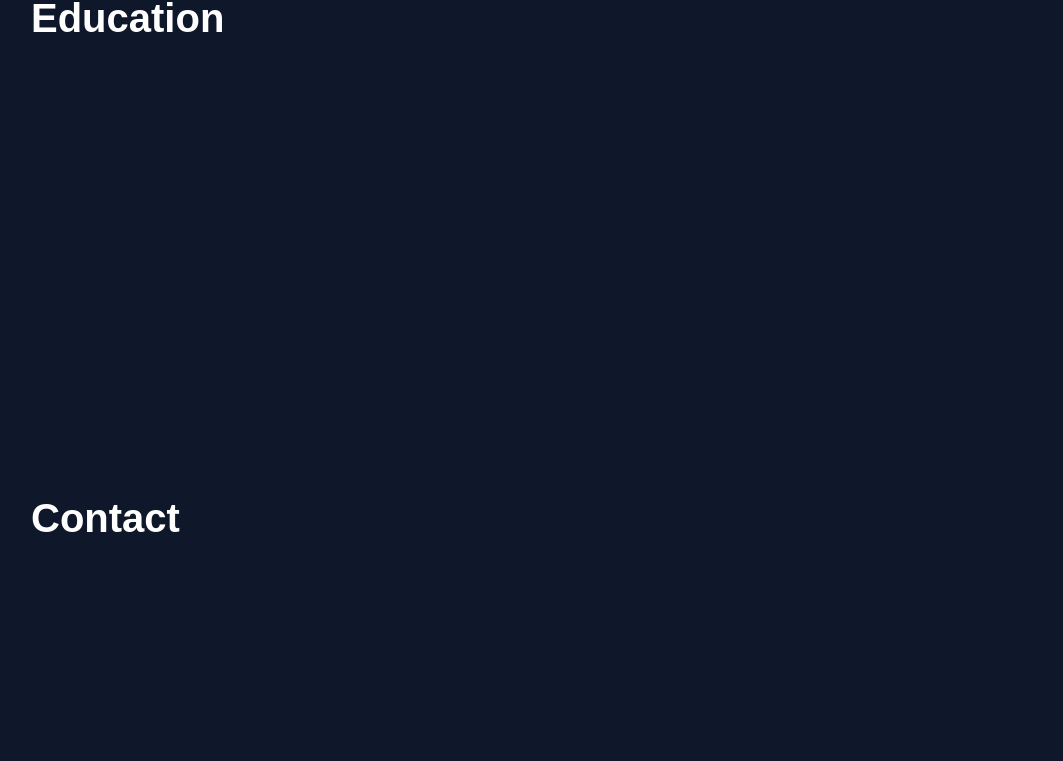
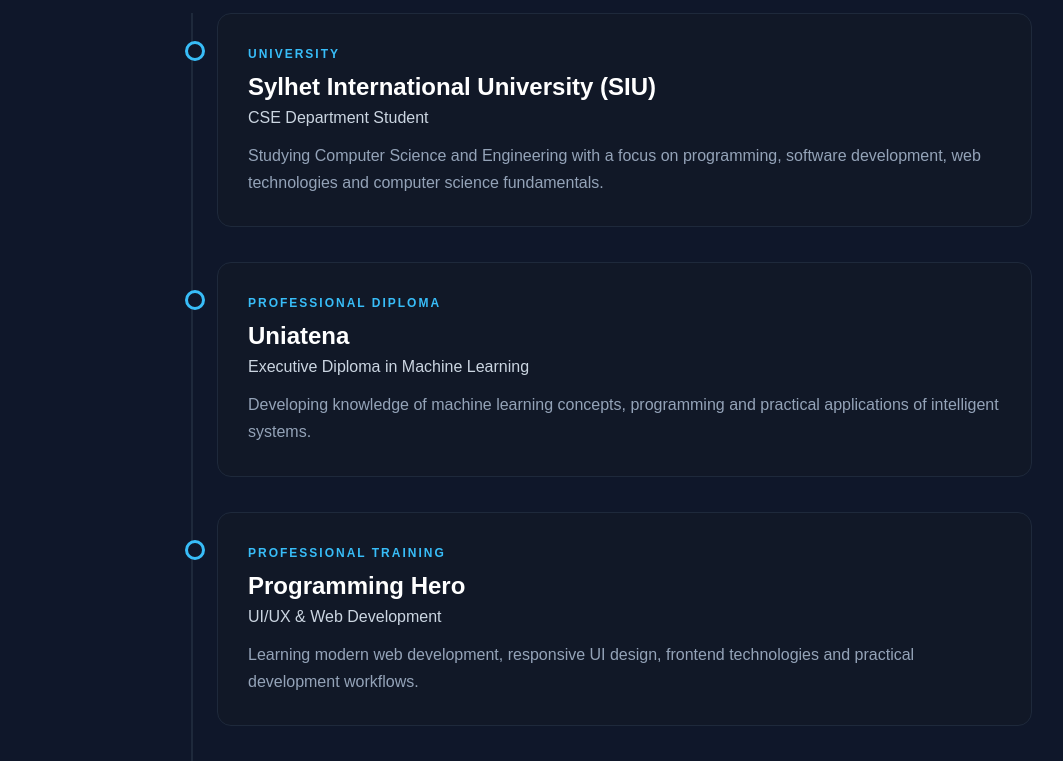
Before and after one commit to Asraful666/asraful-portfolio, a React (Vite) app: page / in a window 1280 px wide. Shown: the part 3164-3925 px from the top of the page, without its empty margins (33-1096 px from the left). Built offline with nearby package versions, Linux system fonts and the light colour scheme.

Commit message:
feat: add education and learning journey

```diff
--- a/src/App.css
+++ b/src/App.css
@@ -598,3 +598,149 @@
   }
 
 }
+
+/* =========================
+   EDUCATION
+========================= */
+
+.education-section {
+  background: #0f172a;
+}
+
+.education-timeline {
+  position: relative;
+
+  max-width: 850px;
+
+  margin: 0 auto;
+
+  padding-left: 35px;
+}
+
+/* Timeline line */
+
+.education-timeline::before {
+  content: "";
+
+  position: absolute;
+
+  left: 9px;
+  top: 0;
+  bottom: 0;
+
+  width: 2px;
+
+  background: #1e293b;
+}
+
+/* Education item */
+
+.education-item {
+  position: relative;
+
+  margin-bottom: 35px;
+}
+
+/* Timeline dot */
+
+.education-dot {
+  position: absolute;
+
+  left: -32px;
+  top: 28px;
+
+  width: 20px;
+  height: 20px;
+
+  background: #0f172a;
+
+  border: 3px solid #38bdf8;
+
+  border-radius: 50%;
+
+  z-index: 2;
+}
+
+/* Card */
+
+.education-card {
+  padding: 30px;
+
+  background: #111827;
+
+  border: 1px solid #1e293b;
+
+  border-radius: 14px;
+
+  transition: 0.3s;
+}
+
+.education-card:hover {
+  transform: translateX(8px);
+
+  border-color: #38bdf8;
+
+  box-shadow: 0 15px 40px rgba(0, 0, 0, 0.2);
+}
+
+.education-label {
+  display: inline-block;
+
+  color: #38bdf8;
+
+  font-size: 12px;
+  font-weight: 700;
+
+  letter-spacing: 2px;
+
+  margin-bottom: 12px;
+}
+
+.education-card h3 {
+  font-size: 24px;
+
+  margin-bottom: 8px;
+}
+
+.education-card h4 {
+  color: #cbd5e1;
+
+  font-size: 16px;
+  font-weight: 500;
+
+  margin-bottom: 15px;
+}
+
+.education-card p {
+  color: #94a3b8;
+
+  line-height: 1.7;
+}
+
+
+/* =========================
+   EDUCATION MOBILE
+========================= */
+
+@media (max-width: 600px) {
+
+  .education-timeline {
+    padding-left: 25px;
+  }
+
+  .education-dot {
+    left: -22px;
+
+    width: 16px;
+    height: 16px;
+  }
+
+  .education-card {
+    padding: 22px;
+  }
+
+  .education-card h3 {
+    font-size: 20px;
+  }
+
+}
--- a/src/App.tsx
+++ b/src/App.tsx
@@ -281,9 +281,104 @@
   </div>
 </section>
 
-        <section id="education" className="section">
-          <h2>Education</h2>
-        </section>
+        <section id="education" className="section education-section">
+  <div className="container">
+
+    <div className="section-heading">
+      <p>MY JOURNEY</p>
+      <h2>Education & Learning</h2>
+    </div>
+
+    <div className="education-timeline">
+
+      {/* SIU */}
+      <div className="education-item">
+        <div className="education-dot"></div>
+
+        <div className="education-card">
+          <span className="education-label">
+            UNIVERSITY
+          </span>
+
+          <h3>Sylhet International University (SIU)</h3>
+
+          <h4>CSE Department Student</h4>
+
+          <p>
+            Studying Computer Science and Engineering with a focus on
+            programming, software development, web technologies and
+            computer science fundamentals.
+          </p>
+        </div>
+      </div>
+
+
+      {/* Uniatena */}
+      <div className="education-item">
+        <div className="education-dot"></div>
+
+        <div className="education-card">
+          <span className="education-label">
+            PROFESSIONAL DIPLOMA
+          </span>
+
+          <h3>Uniatena</h3>
+
+          <h4>Executive Diploma in Machine Learning</h4>
+
+          <p>
+            Developing knowledge of machine learning concepts,
+            programming and practical applications of intelligent systems.
+          </p>
+        </div>
+      </div>
+
+
+      {/* Programming Hero */}
+      <div className="education-item">
+        <div className="education-dot"></div>
+
+        <div className="education-card">
+          <span className="education-label">
+            PROFESSIONAL TRAINING
+          </span>
+
+          <h3>Programming Hero</h3>
+
+          <h4>UI/UX & Web Development</h4>
+
+          <p>
+            Learning modern web development, responsive UI design,
+            frontend technologies and practical development workflows.
+          </p>
+        </div>
+      </div>
+
+
+      {/* University of the People */}
+      <div className="education-item">
+        <div className="education-dot"></div>
+
+        <div className="education-card">
+          <span className="education-label">
+            UNIVERSITY
+          </span>
+
+          <h3>University of the People</h3>
+
+          <h4>Computer Science Student</h4>
+
+          <p>
+            Studying computer science fundamentals and developing a
+            broader foundation in software and technology.
+          </p>
+        </div>
+      </div>
+
+    </div>
+
+  </div>
+</section>
 
         <section id="contact" className="section">
           <h2>Contact</h2>
```
